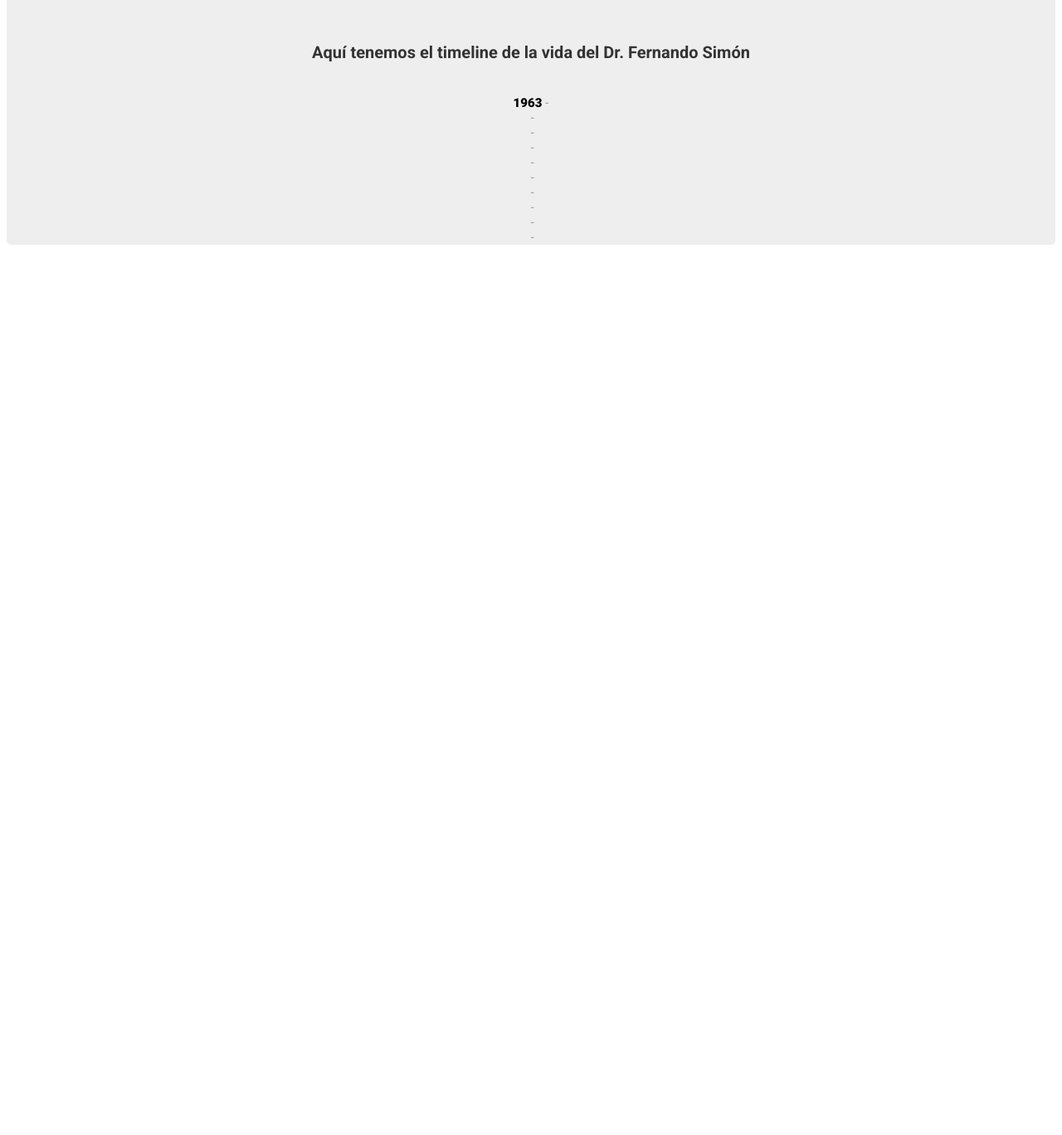
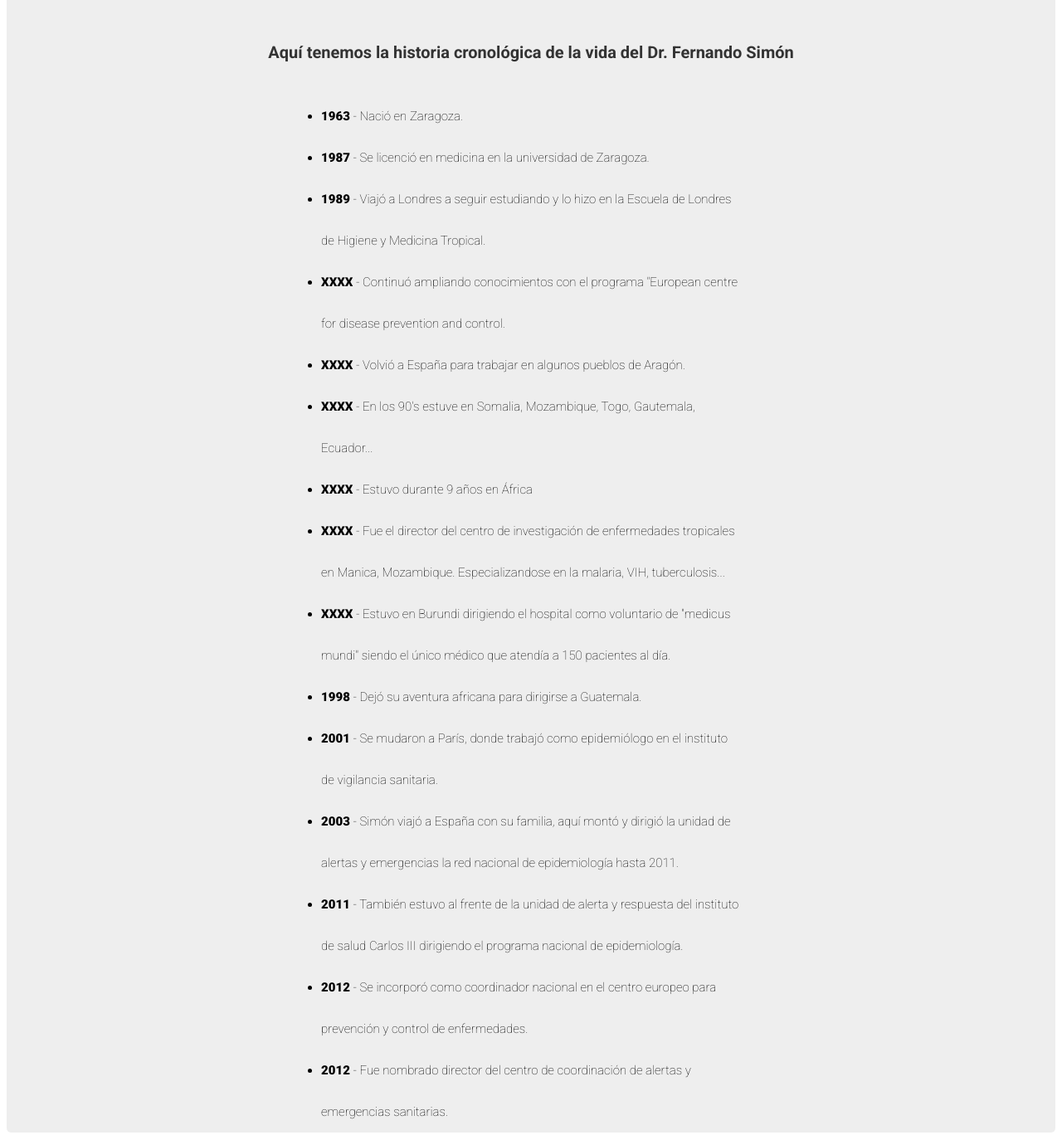
Before and after one commit to Javiuty/tribute_page, a plain HTML site: page index.html in a window 1280 px wide. Shown: the part 860-2228 px from the top of the page at 83% size. Before the commit the page ends 1174 px from the top, so only its background shows below. Drawn offline with Linux system fonts and the light colour scheme.

Commit message:
finishing timeline

```diff
--- a/css/style.css
+++ b/css/style.css
@@ -88,15 +88,14 @@ body {
 }
 
 .timeline__list {
-  text-align: center;
   font-size: 1.5rem;
+  text-align: left;
+  width: 40%;
+  margin: 0 auto;
+  line-height: 5rem;
 }
 
 .timeline__item {
-}
-
-.timeline__item span {
-  font-weight: bold;
 }
 
 /* Utilities */
--- a/index.html
+++ b/index.html
@@ -35,19 +35,76 @@
         </section>
         <section class="timeline">
           <h2 class="timeline__title">
-            Aquí tenemos el timeline de la vida del Dr. Fernando Simón
+            Aquí tenemos la historia cronológica de la vida del Dr. Fernando
+            Simón
           </h2>
           <ul class="timeline__list">
-            <li class="timeline-item"><span class="bold">1963</span>&nbsp;-</li>
-            <li class="timeline-item"><span class="bold"></span>&nbsp;-</li>
-            <li class="timeline-item"><span class="bold"></span>&nbsp;-</li>
-            <li class="timeline-item"><span class="bold"></span>&nbsp;-</li>
-            <li class="timeline-item"><span class="bold"></span>&nbsp;-</li>
-            <li class="timeline-item"><span class="bold"></span>&nbsp;-</li>
-            <li class="timeline-item"><span class="bold"></span>&nbsp;-</li>
-            <li class="timeline-item"><span class="bold"></span>&nbsp;-</li>
-            <li class="timeline-item"><span class="bold"></span>&nbsp;-</li>
-            <li class="timeline-item"><span class="bold"></span>&nbsp;-</li>
+            <li class="timeline-item">
+              <span class="bold">1963</span>&nbsp;- Nació en Zaragoza.
+            </li>
+            <li class="timeline-item">
+              <span class="bold">1987</span>&nbsp;- Se licenció en medicina en
+              la universidad de Zaragoza.
+            </li>
+            <li class="timeline-item">
+              <span class="bold">1989</span>&nbsp;- Viajó a Londres a seguir
+              estudiando y lo hizo en la Escuela de Londres de Higiene y
+              Medicina Tropical.
+            </li>
+            <li class="timeline-item">
+              <span class="bold">XXXX</span>&nbsp;- Continuó ampliando
+              conocimientos con el programa "European centre for disease
+              prevention and control.
+            </li>
+            <li class="timeline-item">
+              <span class="bold">XXXX</span>&nbsp;- Volvió a España para
+              trabajar en algunos pueblos de Aragón.
+            </li>
+            <li class="timeline-item">
+              <span class="bold">XXXX</span>&nbsp;- En los 90's estuve en
+              Somalia, Mozambique, Togo, Gautemala, Ecuador...
+            </li>
+            <li class="timeline-item">
+              <span class="bold">XXXX</span>&nbsp;- Estuvo durante 9 años en
+              África
+            </li>
+            <li class="timeline-item">
+              <span class="bold">XXXX</span>&nbsp;- Fue el director del centro
+              de investigación de enfermedades tropicales en Manica, Mozambique.
+              Especializandose en la malaria, VIH, tuberculosis...
+            </li>
+            <li class="timeline-item">
+              <span class="bold">XXXX</span>&nbsp;- Estuvo en Burundi dirigiendo
+              el hospital como voluntario de "medicus mundi" siendo el único
+              médico que atendía a 150 pacientes al día.
+            </li>
+            <li class="timeline-item">
+              <span class="bold">1998</span>&nbsp;- Dejó su aventura africana
+              para dirigirse a Guatemala.
+            </li>
+            <li class="timeline-item">
+              <span class="bold">2001</span>&nbsp;- Se mudaron a París, donde
+              trabajó como epidemiólogo en el instituto de vigilancia sanitaria.
+            </li>
+            <li class="timeline-item">
+              <span class="bold">2003</span>&nbsp;- Simón viajó a España con su
+              familia, aquí montó y dirigió la unidad de alertas y emergencias
+              la red nacional de epidemiología hasta 2011.
+            </li>
+            <li class="timeline-item">
+              <span class="bold">2011</span>&nbsp;- También estuvo al frente de
+              la unidad de alerta y respuesta del instituto de salud Carlos III
+              dirigiendo el programa nacional de epidemiología.
+            </li>
+            <li class="timeline-item">
+              <span class="bold">2012</span>&nbsp;- Se incorporó como
+              coordinador nacional en el centro europeo para prevención y
+              control de enfermedades.
+            </li>
+            <li class="timeline-item">
+              <span class="bold">2012</span>&nbsp;- Fue nombrado director del
+              centro de coordinación de alertas y emergencias sanitarias.
+            </li>
           </ul>
         </section>
       </main>
```
